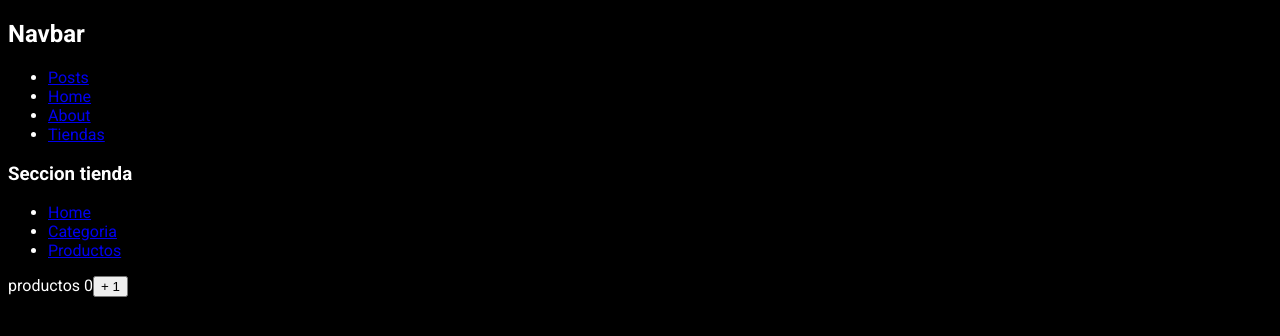
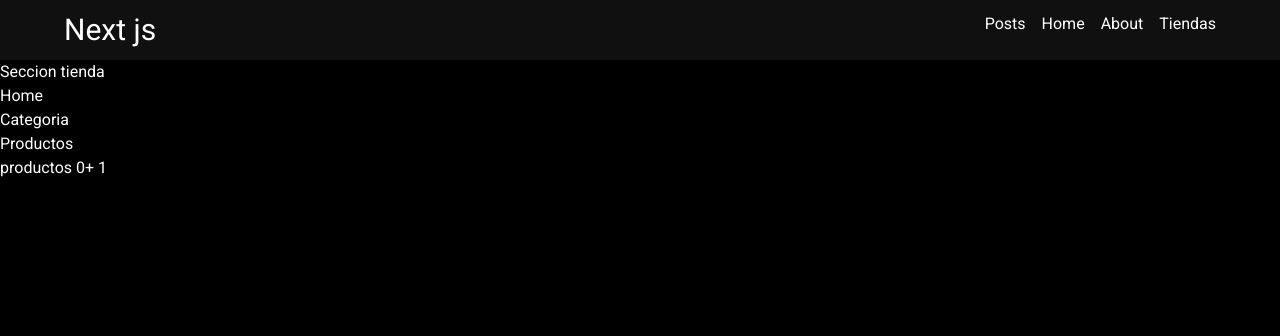
Before and after one commit to JoseRuiz010/mi-next-project, a Next.js app: page /tienda/productos in a window 1280 px wide. Shown: the top 336 px of the page. Built offline with nearby package versions, Linux system fonts and the light colour scheme.

Commit message:
arreglw stilos y agregue tailwind

```diff
--- a/app/globals.css
+++ b/app/globals.css
@@ -1,6 +1,11 @@
+@tailwind base;
+@tailwind components;
+@tailwind utilities;
+
 body {
   background: #000;
   color: white;
+  padding: 0px;
 }
 
 body>a {
--- /dev/null
+++ b/app/posts/Posts.css
@@ -0,0 +1,7 @@
+.grid {
+  display: grid;
+  grid-template-columns: repeat(3, 1fr);
+  grid-gap: 1rem;
+  margin: 1rem 0;
+  padding: 20px;
+}
--- a/app/posts/page.jsx
+++ b/app/posts/page.jsx
@@ -1,5 +1,5 @@
 import PostCard from '@/components/PostCard';
-
+import './Posts.css'
 async function loadPost() {
   const res = await fetch('https://jsonplaceholder.typicode.com/posts');
   const data = await res.json();
@@ -8,13 +8,12 @@ async function loadPost() {
 }
 const Posts = async () => {
   const post = await loadPost()
-  // console.log(post);
+
   return (
-    <div>
+    <div className='grid'>
       {
         post.map(p => <PostCard  {...p} />)
       }
-
     </div>
   )
 }
--- a/components/NavBar.jsx
+++ b/components/NavBar.jsx
@@ -1,10 +1,12 @@
 import Link from 'next/link'
 import React from 'react'
-
+import './Navbar.css'
 const NavBar = () => {
   return (
-    <nav>
-      <h1>Navbar</h1>
+    <nav className='navbar py-3'>
+      <Link href={"/"}>
+        <h1 className='text-3xl'>Next js</h1>
+      </Link>
       <ul>
         <li>
           <Link href="/posts">Posts</Link>
--- /dev/null
+++ b/components/Navbar.css
@@ -0,0 +1,15 @@
+.navbar {
+  display: flex;
+  background: #101010;
+  justify-content: space-between;
+  padding: 0 4rem
+}
+
+.navbar ul {
+  display: flex;
+  gap: 1rem
+}
+
+.navbar ul li {
+  list-style: none;
+}
--- a/components/PostCard.jsx
+++ b/components/PostCard.jsx
@@ -3,9 +3,9 @@ import React from 'react'
 
 const PostCard = ({ title, id, body }) => {
   return (
-    <div>
-      <h3>{id}-{title}</h3>
-      <p>{body}</p>
+    <div className='bg-gray-900 p-10' >
+      <h3 className='text-xl font-bold mb-4'>{id}-{title}</h3>
+      <p className='text-slate-300 mb-3'>{body}</p>
       <Link href={"/posts/" + id}>Ver</Link>
     </div>
   )
--- a/package.json
+++ b/package.json
@@ -14,5 +14,10 @@
     "next": "13.5.6",
     "react": "18.2.0",
     "react-dom": "18.2.0"
+  },
+  "devDependencies": {
+    "autoprefixer": "^10.4.16",
+    "postcss": "^8.4.31",
+    "tailwindcss": "^3.3.5"
   }
 }
--- /dev/null
+++ b/postcss.config.js
@@ -0,0 +1,6 @@
+module.exports = {
+  plugins: {
+    tailwindcss: {},
+    autoprefixer: {},
+  },
+}
--- /dev/null
+++ b/tailwind.config.js
@@ -0,0 +1,14 @@
+/** @type {import('tailwindcss').Config} */
+module.exports = {
+  content: [
+    "./app/**/*.{js,ts,jsx,tsx,mdx}",
+    "./components/**/*.{js,ts,jsx,tsx,mdx}",
+
+    // Or if using `src` directory:
+    "./src/**/*.{js,ts,jsx,tsx,mdx}",
+  ],
+  theme: {
+    extend: {},
+  },
+  plugins: [],
+}
```
Also changed, not shown: 1 other file (tests, documents, lock files or other folders).
